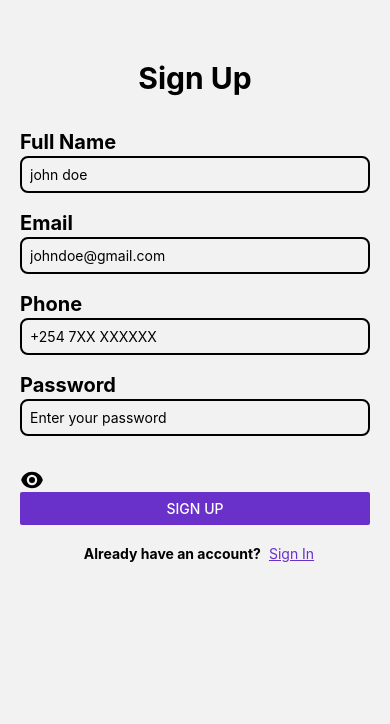
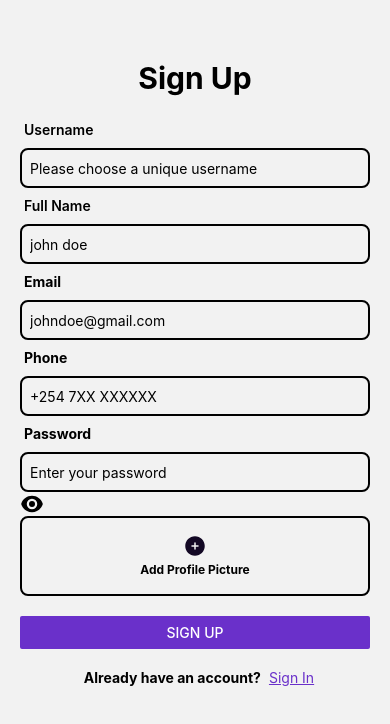
Before and after one commit to mog-rn/movie-hangouts, a React Native app: screen /Register in a window 390 px wide. Shown: the top 724 px of the page. Built offline with nearby package versions, Linux system fonts and the light colour scheme.

Commit message:
[ui]: registration screen is done

```diff
--- a/app.json
+++ b/app.json
@@ -3,6 +3,14 @@
     "name": "movie_hangouts",
     "slug": "movie_hangouts",
     "version": "1.0.0",
+    "plugins": [
+      [
+        "expo-image-picker",
+        {
+          "photosPermission": "The app accesses your photos to let you share them with your friends."
+        }
+      ]
+    ],
     "orientation": "portrait",
     "icon": "./src/client/assets/icon.png",
     "userInterfaceStyle": "light",
@@ -14,9 +22,7 @@
     "updates": {
       "fallbackToCacheTimeout": 0
     },
-    "assetBundlePatterns": [
-      "**/*"
-    ],
+    "assetBundlePatterns": ["**/*"],
     "ios": {
       "supportsTablet": true
     },
--- a/package.json
+++ b/package.json
@@ -20,6 +20,7 @@
     "@types/react-native": "~0.69.1",
     "axios": "^0.27.2",
     "expo": "~46.0.13",
+    "expo-image-picker": "^13.3.1",
     "expo-location": "^14.3.0",
     "expo-screen-capture": "^4.3.0",
     "expo-status-bar": "~1.4.0",
--- a/src/client/screens/Auth/RegisterScreen.tsx
+++ b/src/client/screens/Auth/RegisterScreen.tsx
@@ -1,4 +1,4 @@
-import { View, Text } from "react-native";
+import { View, Text, TouchableOpacity } from "react-native";
 import React, { useEffect, useState } from "react";
 import { Button, TextInput, Alert, Pressable } from "react-native";
 import { SafeAreaView } from "react-native-safe-area-context";
@@ -8,7 +8,8 @@ import { NavigationContainer } from "@react-navigation/native";
 import AuthLayout from "../../layouts/AuthLayout";
 import axios from "axios";
 import { useTogglePasswordVisibility } from "../../hooks";
-import { EyeIcon } from "react-native-heroicons/solid";
+import { EyeIcon, PlusCircleIcon } from "react-native-heroicons/solid";
+import * as ImagePicker from "expo-image-picker";
 
 const RegisterScreen = () => {
   const [name, setName] = useState("");
@@ -39,35 +40,57 @@ const RegisterScreen = () => {
       .catch((e) => Alert.alert("Error", e.message));
   };
 
+  const uploadPic = async () => {
+    let result = await ImagePicker.launchImageLibraryAsync({
+      mediaTypes: ImagePicker.MediaTypeOptions.All,
+      allowsEditing: true,
+      aspect: [4, 3],
+      quality: 1,
+    });
+
+    console.log(result);
+
+    if (!result.cancelled) {
+      // setImage(result.uri);
+    }
+  };
+
   return (
     <AuthLayout>
       <View className="p-5">
         <Text className="text-3xl text-center font-bold mb-4">Sign Up</Text>
-        <Text className="text-xl font-bold mt-4">Full Name</Text>
+        <Text className="text-sm font-semibold py-2 ml-1">Username</Text>
         <TextInput
-          className="border-2 rounded-lg p-2"
+          className="border-2 rounded-lg px-2 h-10"
+          placeholder="Please choose a unique username"
+          value={name}
+          onChangeText={(newName) => setName(newName)}
+        />
+        <Text className="text-sm font-semibold py-2 ml-1">Full Name</Text>
+        <TextInput
+          className="border-2 rounded-lg px-2 h-10"
           placeholder="john doe"
           value={name}
           onChangeText={(newName) => setName(newName)}
         />
-        <Text className="text-xl font-bold mt-4">Email</Text>
+        <Text className="text-sm font-bold py-2 ml-1">Email</Text>
         <TextInput
-          className="border-2 rounded-lg p-2"
+          className="border-2 rounded-lg px-2 h-10"
           placeholder="johndoe@gmail.com"
           value={email}
           onChangeText={(newEmail) => setEmail(newEmail)}
         />
-        <Text className="text-xl font-bold mt-4">Phone</Text>
+        <Text className="text-sm font-bold py-2 ml-1">Phone</Text>
         <TextInput
-          className="border-2 rounded-lg p-2"
+          className="border-2 rounded-lg px-2 h-10"
           placeholder="+254 7XX XXXXXX"
           value={phone}
           dataDetectorTypes="phoneNumber"
           onChangeText={(newPhone) => setPhone(newPhone)}
         />
-        <Text className="text-xl font-bold mt-4">Password</Text>
+        <Text className="text-sm font-bold py-2 ml-1">Password</Text>
         <TextInput
-          className="border-2 rounded-lg p-2 mb-8"
+          className="border-2 rounded-lg px-2 h-10"
           value={password}
           placeholder="Enter your password"
           secureTextEntry={passwordVisibility}
@@ -77,6 +100,14 @@ const RegisterScreen = () => {
         <Pressable>
           <EyeIcon className="h-6" />
         </Pressable>
+
+        <TouchableOpacity
+          className="h-20 border-2 rounded-lg mb-5 items-center justify-center"
+          onPress={uploadPic}
+        >
+          <PlusCircleIcon color="#130824" fill="#130824" />
+          <Text className="text-xs mt-1 font-bold">Add Profile Picture</Text>
+        </TouchableOpacity>
         <Button
           title="Sign Up"
           color="#6A30CA"
```
Also changed, not shown: 1 other file (tests, documents, lock files or other folders).
